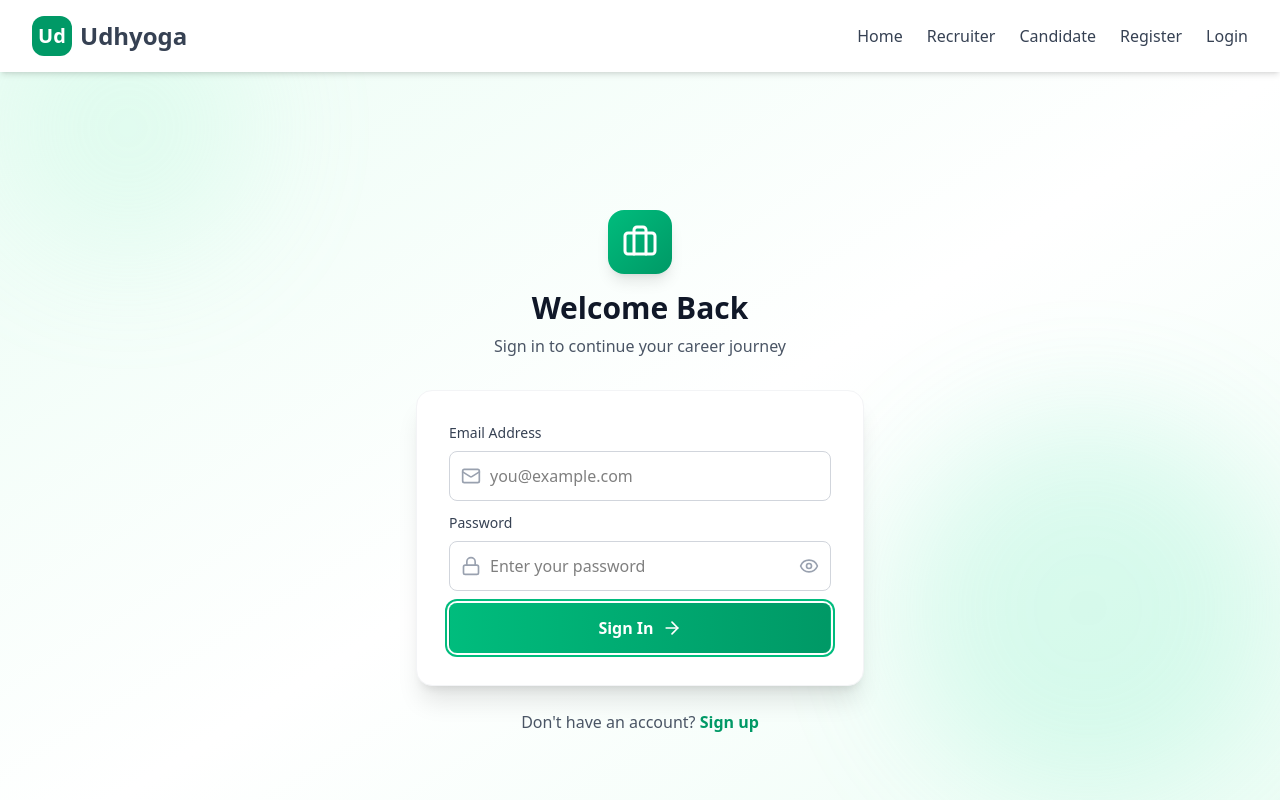
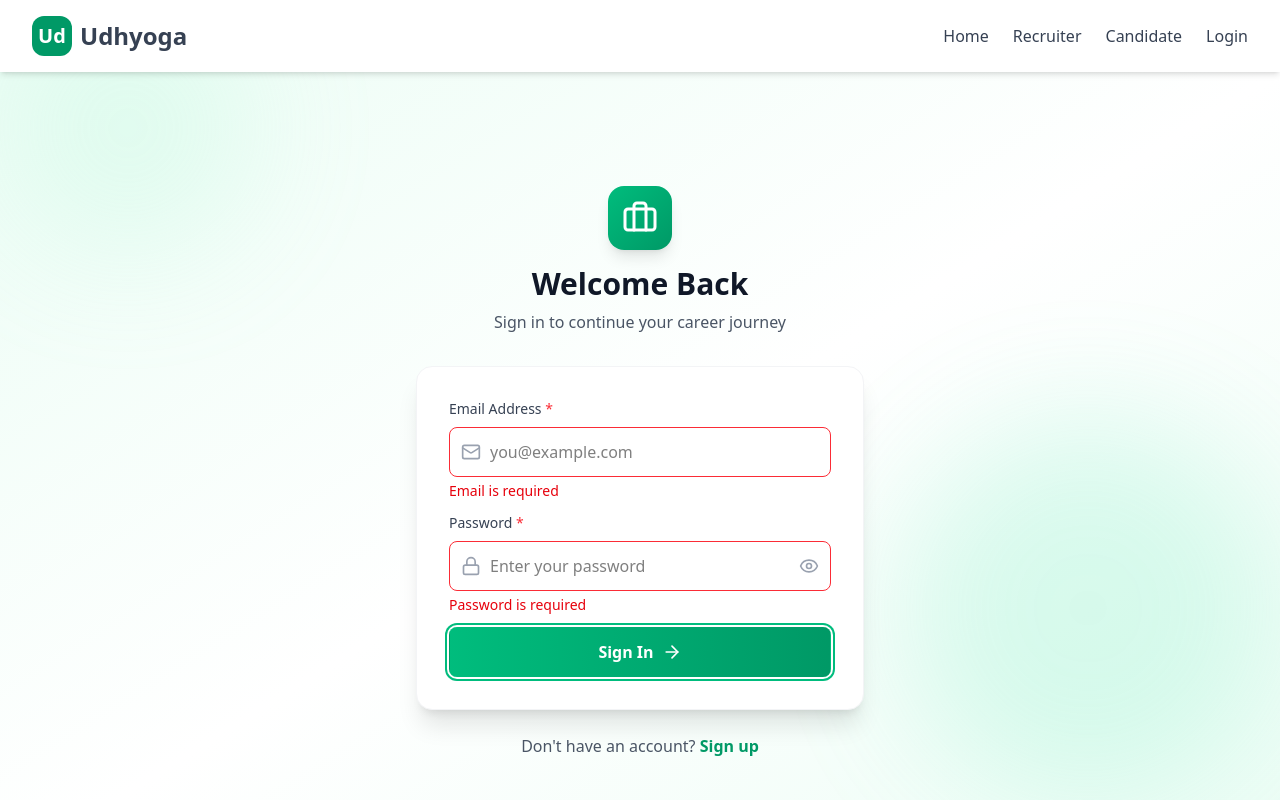
Before and after one commit to gdevakrishnan/udyoga, a React (Vite) app in the folder frontend/: page /login in a window 1280 px wide. Both pictures are taken after a click on the button "Sign In". Shown: the top 800 px of the page. Built offline with nearby package versions, Linux system fonts and the light colour scheme.

Commit message:
Authentication form UI fix

```diff
--- a/frontend/src/components/common/Navbar.jsx
+++ b/frontend/src/components/common/Navbar.jsx
@@ -9,7 +9,6 @@
     { to: "/", label: "Home", icon: <Home size={20} /> },
     { to: "/recruiter", label: "Recruiter", icon: <Home size={20} /> },
     { to: "/candidate", label: "Candidate", icon: <Home size={20} /> },
-    { to: "/register", label: "Register", icon: <Home size={20} /> },
     { to: "/login", label: "Login", icon: <Home size={20} /> },
   ];
 
--- a/frontend/src/pages/auth/Login.jsx
+++ b/frontend/src/pages/auth/Login.jsx
@@ -1,24 +1,58 @@
-import React, { useState } from 'react';
-import { Briefcase, Mail, Lock, Eye, EyeOff, ArrowRight } from 'lucide-react';
-import { Link } from 'react-router-dom';
+import React, { useState } from "react";
+import { Briefcase, Mail, Lock, Eye, EyeOff, ArrowRight } from "lucide-react";
+import { Link } from "react-router-dom";
 
 const Login = () => {
   const [showPassword, setShowPassword] = useState(false);
   const [formData, setFormData] = useState({
-    email: '',
-    password: ''
+    email: "",
+    password: "",
   });
-
-  const handleSubmit = () => {
-    console.log('Login submitted:', formData);
-    // Add login logic here
-  };
+  const [errors, setErrors] = useState({});
 
   const handleChange = (e) => {
     setFormData({
       ...formData,
-      [e.target.name]: e.target.value
+      [e.target.name]: e.target.value,
     });
+    if (errors[e.target.name]) {
+      setErrors({
+        ...errors,
+        [e.target.name]: "",
+      });
+    }
+  };
+
+  const validateForm = () => {
+    const newErrors = {};
+
+    // Email validation
+    if (!formData.email.trim()) {
+      newErrors.email = "Email is required";
+    } else if (!/^[^\s@]+@[^\s@]+\.[^\s@]+$/.test(formData.email)) {
+      newErrors.email = "Please enter a valid email address";
+    }
+
+    // Password validation
+    if (!formData.password) {
+      newErrors.password = "Password is required";
+    } else if (formData.password.length < 8) {
+      newErrors.password = "Password must be at least 8 characters";
+    } else if (!/(?=.*[a-z])(?=.*[A-Z])(?=.*\d)/.test(formData.password)) {
+      newErrors.password =
+        "Password must contain uppercase, lowercase, and number";
+    }
+
+    setErrors(newErrors);
+    return Object.keys(newErrors).length === 0;
+  };
+
+  const handleSubmit = () => {
+    if (validateForm()) {
+      alert("Login form submitted");
+    } else {
+      alert('Please fix the errors in the form');
+    }
   };
 
   return (
@@ -35,8 +69,12 @@
               <Briefcase className="w-9 h-9 text-white" />
             </div>
           </div>
-          <h1 className="text-3xl font-bold text-gray-900 mb-2">Welcome Back</h1>
-          <p className="text-gray-600">Sign in to continue your career journey</p>
+          <h1 className="text-3xl font-bold text-gray-900 mb-2">
+            Welcome Back
+          </h1>
+          <p className="text-gray-600">
+            Sign in to continue your career journey
+          </p>
         </div>
 
         {/* Login Card */}
@@ -44,8 +82,11 @@
           <div className="space-y-3">
             {/* Email Input */}
             <div>
-              <label htmlFor="email" className="block text-sm font-medium text-gray-700 mb-2">
-                Email Address
+              <label
+                htmlFor="email"
+                className="block text-sm font-medium text-gray-700 mb-2"
+              >
+                Email Address <span className="text-red-500">*</span>
               </label>
               <div className="relative">
                 <div className="absolute inset-y-0 left-0 pl-3 flex items-center pointer-events-none">
@@ -57,16 +98,24 @@
                   type="email"
                   value={formData.email}
                   onChange={handleChange}
-                  className="block w-full pl-10 pr-3 py-3 border border-gray-300 rounded-lg focus:ring-2 focus:ring-emerald-500 focus:border-transparent transition"
+                  className={`block w-full pl-10 pr-3 py-3 border rounded-lg focus:ring-2 focus:ring-emerald-500 focus:border-transparent transition ${
+                    errors.email ? "border-red-500" : "border-gray-300"
+                  }`}
                   placeholder="you@example.com"
                 />
               </div>
+              {errors.email && (
+                <p className="mt-1 text-sm text-red-600">{errors.email}</p>
+              )}
             </div>
 
             {/* Password Input */}
             <div>
-              <label htmlFor="password" className="block text-sm font-medium text-gray-700 mb-2">
-                Password
+              <label
+                htmlFor="password"
+                className="block text-sm font-medium text-gray-700 mb-2"
+              >
+                Password <span className="text-red-500">*</span>
               </label>
               <div className="relative">
                 <div className="absolute inset-y-0 left-0 pl-3 flex items-center pointer-events-none">
@@ -75,10 +124,12 @@
                 <input
                   id="password"
                   name="password"
-                  type={showPassword ? 'text' : 'password'}
+                  type={showPassword ? "text" : "password"}
                   value={formData.password}
                   onChange={handleChange}
-                  className="block w-full pl-10 pr-10 py-3 border border-gray-300 rounded-lg focus:ring-2 focus:ring-emerald-500 focus:border-transparent transition"
+                  className={`block w-full pl-10 pr-10 py-3 border rounded-lg focus:ring-2 focus:ring-emerald-500 focus:border-transparent transition ${
+                    errors.password ? "border-red-500" : "border-gray-300"
+                  }`}
                   placeholder="Enter your password"
                 />
                 <button
@@ -93,6 +144,9 @@
                   )}
                 </button>
               </div>
+              {errors.password && (
+                <p className="mt-1 text-sm text-red-600">{errors.password}</p>
+              )}
             </div>
 
             {/* Submit Button */}
@@ -109,8 +163,13 @@
         {/* Sign Up Link */}
         <div className="mt-6 text-center">
           <p className="text-gray-600">
-            Don't have an account?{' '}
-            <Link to={'/register'} className="font-semibold text-emerald-600 hover:text-emerald-500 transition">Sign up</Link>
+            Don't have an account?{" "}
+            <Link
+              to={"/register"}
+              className="font-semibold text-emerald-600 hover:text-emerald-500 transition"
+            >
+              Sign up
+            </Link>
           </p>
         </div>
       </div>
--- a/frontend/src/pages/auth/Register.jsx
+++ b/frontend/src/pages/auth/Register.jsx
@@ -22,7 +22,6 @@
       ...formData,
       [e.target.name]: e.target.value
     });
-    // Clear error for this field when user starts typing
     if (errors[e.target.name]) {
       setErrors({
         ...errors,
@@ -35,7 +34,7 @@
     const file = e.target.files[0];
     if (file) {
       // Validate file type
-      const allowedTypes = ['application/pdf', 'application/msword', 'application/vnd.openxmlformats-officedocument.wordprocessingml.document'];
+      const allowedTypes = ['application/pdf', 'application/msword'];
       if (!allowedTypes.includes(file.type)) {
         setErrors({
           ...errors,
```
